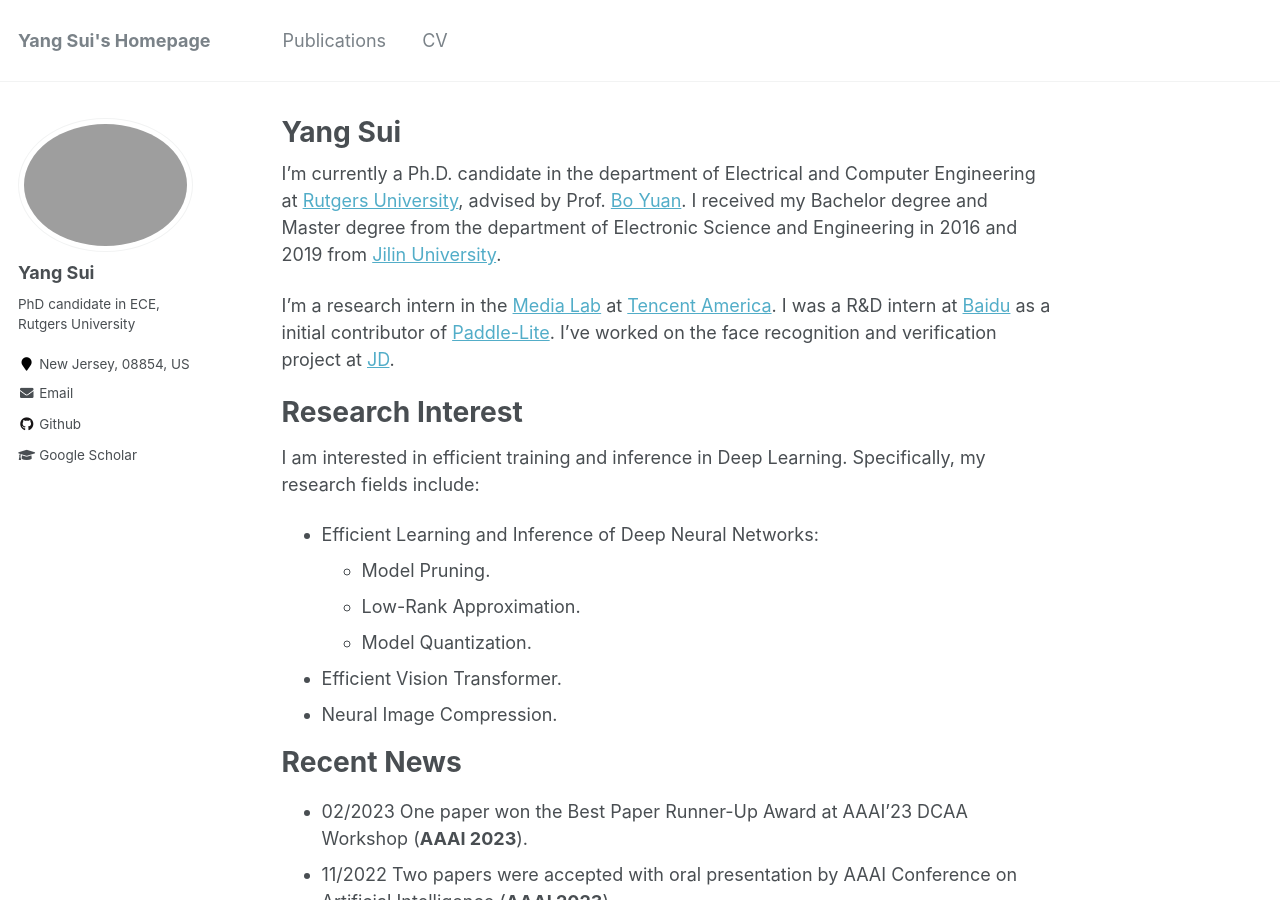
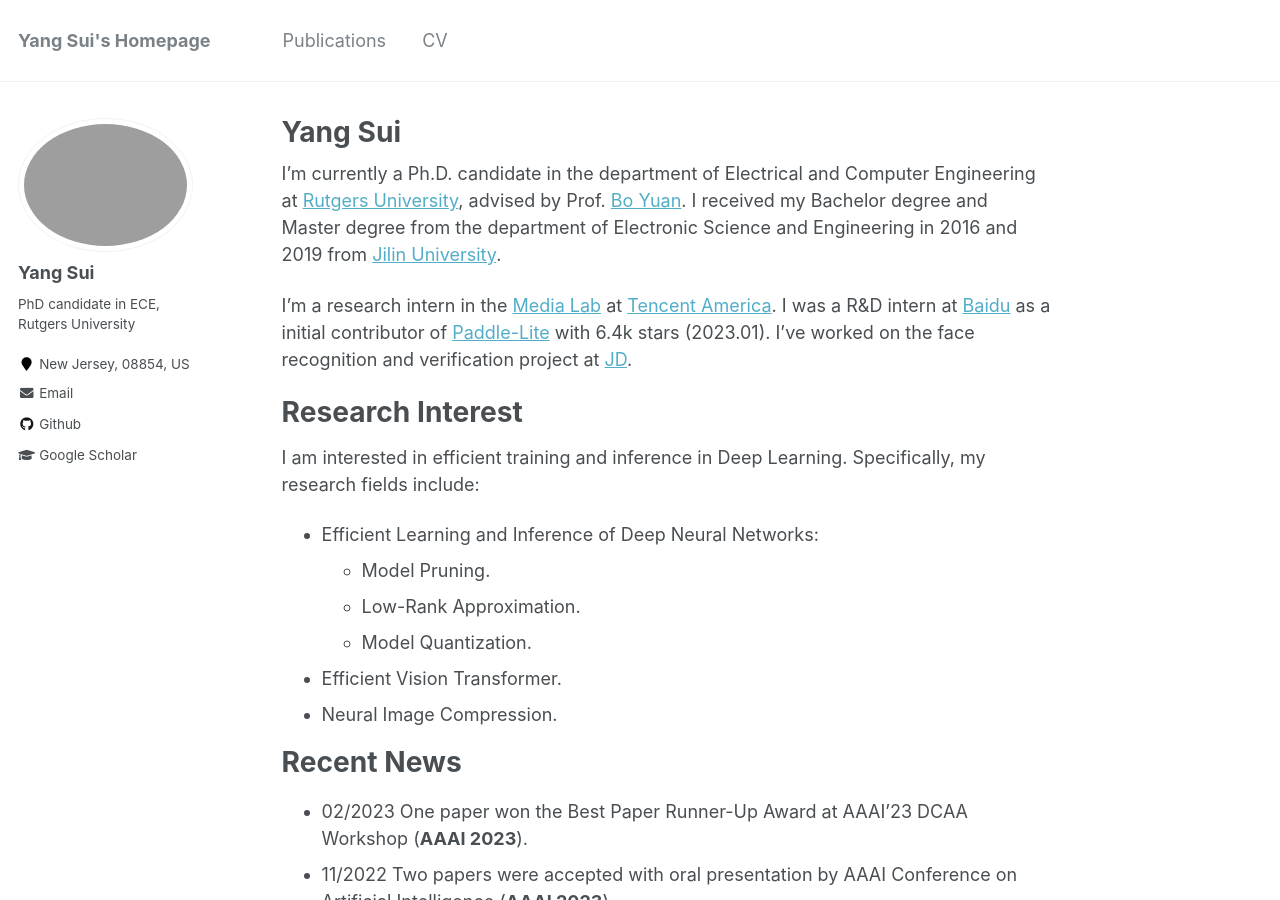
Before and after one commit to Eclipsess/yang-sui.github.io, a Jekyll site: the page built from _pages/about.md, in a window 1280 px wide and 900 px high. Built offline with Jekyll 4.4.1, drawn with Linux system fonts in a browser that asks for light colours.

Commit message:
Update about.md

```diff
--- a/_pages/about.md
+++ b/_pages/about.md
@@ -10,7 +10,7 @@ redirect_from:
 
 I'm currently a Ph.D. candidate in the department of Electrical and Computer Engineering at [Rutgers University](https://newbrunswick.rutgers.edu/), advised by Prof. [Bo Yuan](https://sites.google.com/site/boyuaneecs/). I received my Bachelor degree and Master degree from the department of Electronic Science and Engineering in 2016 and 2019 from [Jilin University](https://global.jlu.edu.cn/).
 
-I'm a research intern in the [Media Lab](https://multimedia.tencent.com/) at [Tencent America](https://www.tencent.com/en-us/about.html). I was a R&D intern at [Baidu](https://en.wikipedia.org/wiki/Baidu) as a initial contributor of [Paddle-Lite](https://github.com/PaddlePaddle/Paddle-Lite). I've worked on the face recognition and verification project at [JD](https://en.wikipedia.org/wiki/JD.com).
+I'm a research intern in the [Media Lab](https://multimedia.tencent.com/) at [Tencent America](https://www.tencent.com/en-us/about.html). I was a R&D intern at [Baidu](https://en.wikipedia.org/wiki/Baidu) as a initial contributor of [Paddle-Lite](https://github.com/PaddlePaddle/Paddle-Lite) with 6.4k stars (2023.01). I've worked on the face recognition and verification project at [JD](https://en.wikipedia.org/wiki/JD.com).
 
 Research Interest
 ======
```
